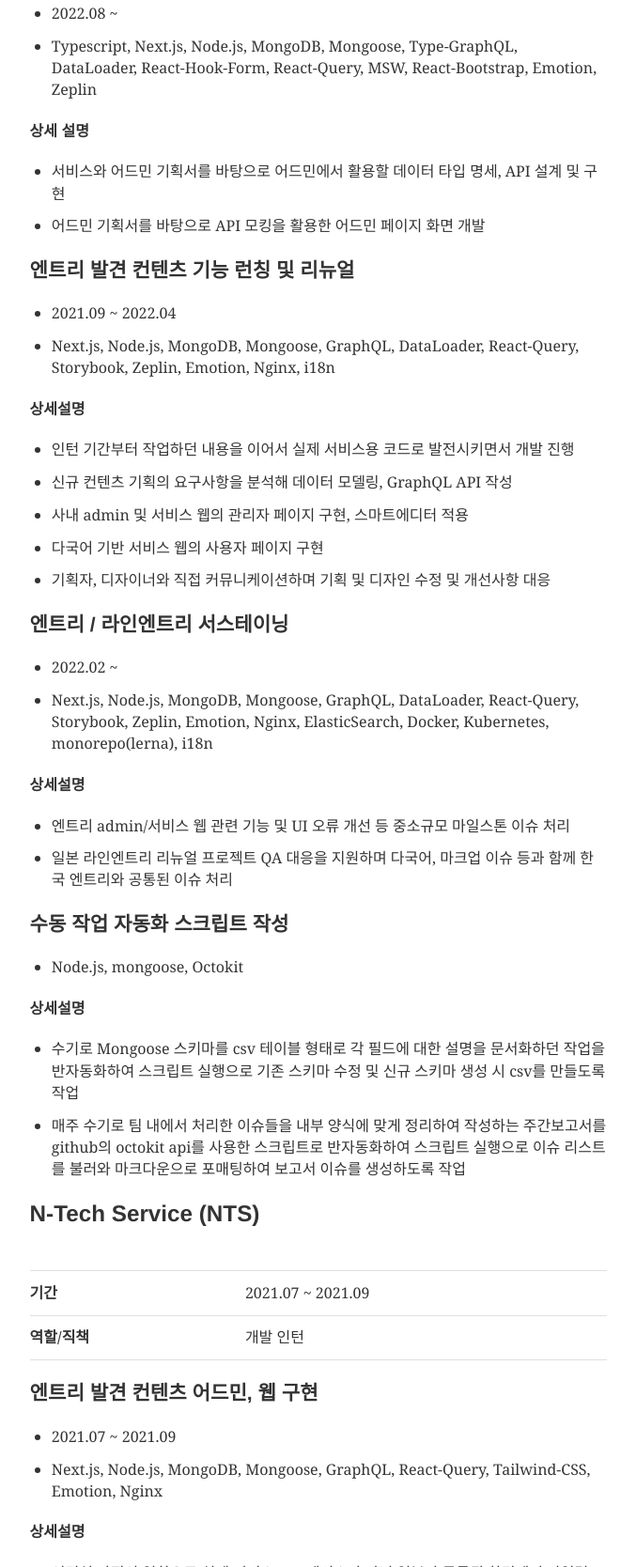
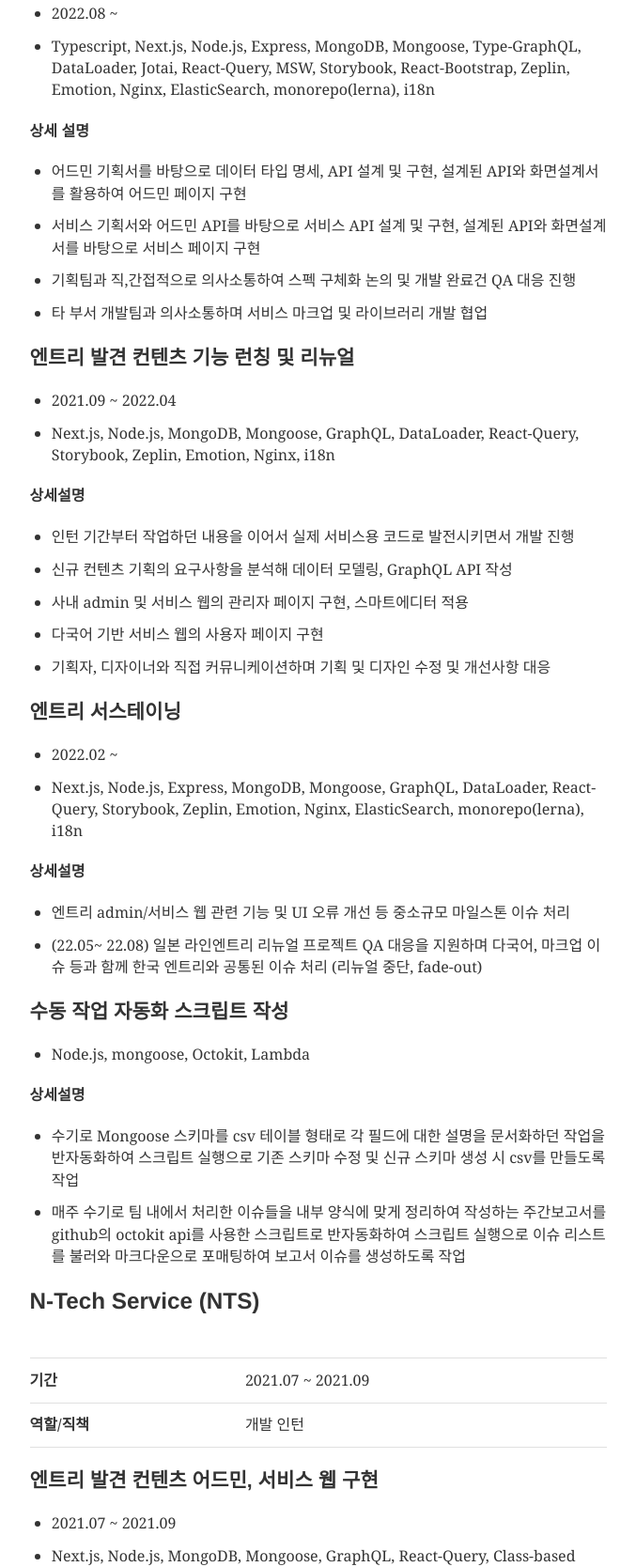
Before and after one commit to anthonyminyungi/yungi-gatsby-blog, a Gatsby site: page /about in a window 1280 px wide. Shown: the part 1132-2800 px from the top of the page at 94% size, without its empty margins (301-978 px from the left). Built offline with nearby package versions, Linux system fonts and the light colour scheme; Gatsby itself is replaced by a stand-in of ours; some packages are replaced by stand-ins of ours; what typography-theme-github would draw is missing.

Commit message:
update resume

```diff
--- a/content/__about/resume-ko.md
+++ b/content/__about/resume-ko.md
@@ -5,7 +5,7 @@
 showToc: false
 ---
 
-<div align="right"><sub><i>최근 수정한 날짜: 2022.11.12</i></sub></div>
+<div align="right"><sub><i>최근 수정한 날짜: 2023.6.18</i></sub></div>
 
 # 민윤기 (Anthony)
 
@@ -49,12 +49,14 @@
 ### 엔트리 신규 프로젝트 개발 (진행중)
 
 - 2022.08 ~
-- Typescript, Next.js, Node.js, MongoDB, Mongoose, Type-GraphQL, DataLoader, React-Hook-Form, React-Query, MSW, React-Bootstrap, Emotion, Zeplin
+- Typescript, Next.js, Node.js, Express, MongoDB, Mongoose, Type-GraphQL, DataLoader, Jotai, React-Query, MSW, Storybook, React-Bootstrap, Zeplin, Emotion, Nginx, ElasticSearch, monorepo(lerna), i18n
 
 #### 상세 설명
 
-- 서비스와 어드민 기획서를 바탕으로 어드민에서 활용할 데이터 타입 명세, API 설계 및 구현
-- 어드민 기획서를 바탕으로 API 모킹을 활용한 어드민 페이지 화면 개발
+- 어드민 기획서를 바탕으로 데이터 타입 명세, API 설계 및 구현, 설계된 API와 화면설계서를 활용하여 어드민 페이지 구현
+- 서비스 기획서와 어드민 API를 바탕으로 서비스 API 설계 및 구현, 설계된 API와 화면설계서를 바탕으로 서비스 페이지 구현
+- 기획팀과 직,간접적으로 의사소통하여 스펙 구체화 논의 및 개발 완료건 QA 대응 진행
+- 타 부서 개발팀과 의사소통하며 서비스 마크업 및 라이브러리 개발 협업
 
 ### 엔트리 발견 컨텐츠 기능 런칭 및 리뉴얼
 
@@ -69,19 +71,19 @@
 - 다국어 기반 서비스 웹의 사용자 페이지 구현
 - 기획자, 디자이너와 직접 커뮤니케이션하며 기획 및 디자인 수정 및 개선사항 대응
 
-### 엔트리 / 라인엔트리 서스테이닝
+### 엔트리 서스테이닝
 
 - 2022.02 ~
-- Next.js, Node.js, MongoDB, Mongoose, GraphQL, DataLoader, React-Query, Storybook, Zeplin, Emotion, Nginx, ElasticSearch, Docker, Kubernetes, monorepo(lerna), i18n
+- Next.js, Node.js, Express, MongoDB, Mongoose, GraphQL, DataLoader, React-Query, Storybook, Zeplin, Emotion, Nginx, ElasticSearch, monorepo(lerna), i18n
 
 #### 상세설명
 
 - 엔트리 admin/서비스 웹 관련 기능 및 UI 오류 개선 등 중소규모 마일스톤 이슈 처리
-- 일본 라인엔트리 리뉴얼 프로젝트 QA 대응을 지원하며 다국어, 마크업 이슈 등과 함께 한국 엔트리와 공통된 이슈 처리
+- (22.05~ 22.08) 일본 라인엔트리 리뉴얼 프로젝트 QA 대응을 지원하며 다국어, 마크업 이슈 등과 함께 한국 엔트리와 공통된 이슈 처리 (리뉴얼 중단, fade-out)
 
 ### 수동 작업 자동화 스크립트 작성
 
-- Node.js, mongoose, Octokit
+- Node.js, mongoose, Octokit, Lambda
 
 #### 상세설명
 
@@ -95,10 +97,10 @@
 |   **기간**    | 2021.07 ~ 2021.09 |
 | **역할/직책** | 개발 인턴         |
 
-### 엔트리 발견 컨텐츠 어드민, 웹 구현
+### 엔트리 발견 컨텐츠 어드민, 서비스 웹 구현
 
 - 2021.07 ~ 2021.09
-- Next.js, Node.js, MongoDB, Mongoose, GraphQL, React-Query, Tailwind-CSS, Emotion, Nginx
+- Next.js, Node.js, MongoDB, Mongoose, GraphQL, React-Query, Class-based CSS(internal), Emotion, Nginx
 
 #### 상세설명
 
@@ -229,6 +231,6 @@
 
 <br/>
 
-<sub><sup>Frontend Engineer, <a href="https://github.com/anthonyminyungi">@Anthony Min</a></sup></sub>
+<sub><sup>Software Engineer, <a href="https://github.com/anthonyminyungi">@Anthony Min</a></sup></sub>
 
 </div>
```
